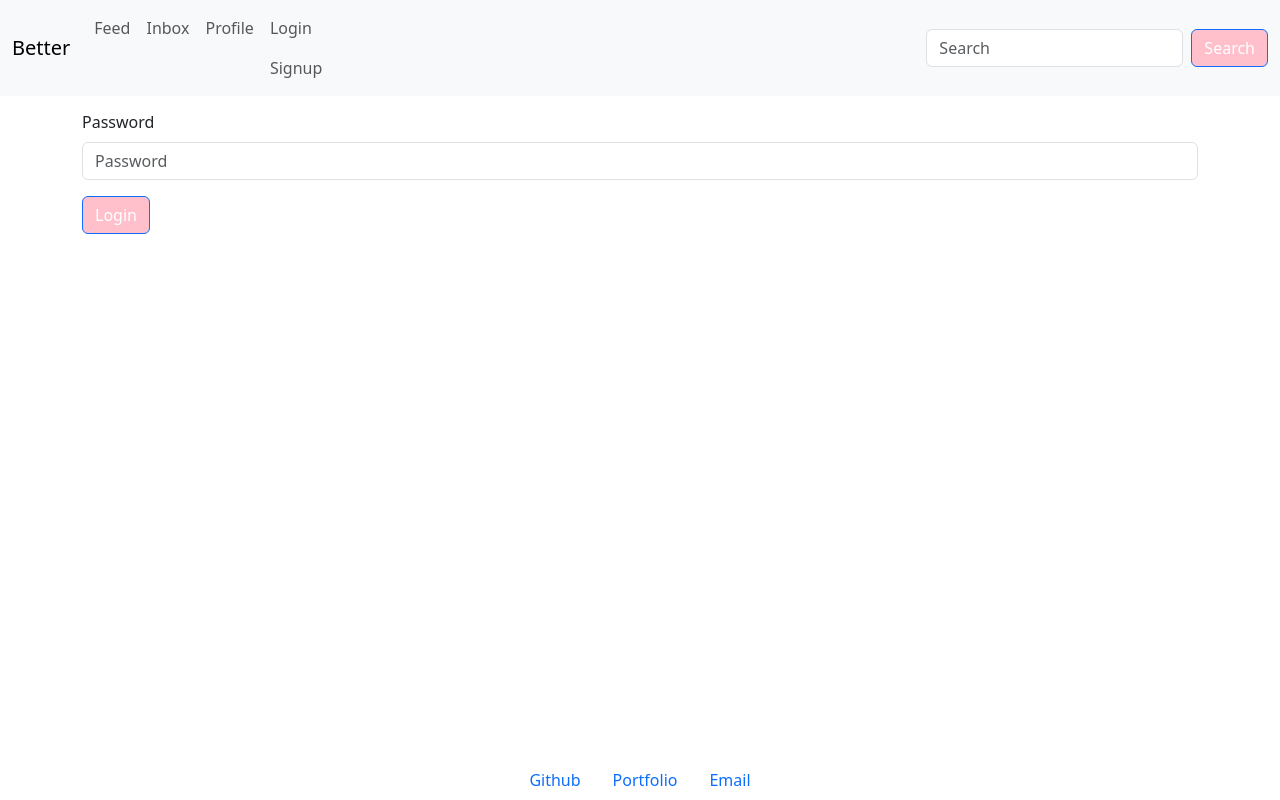
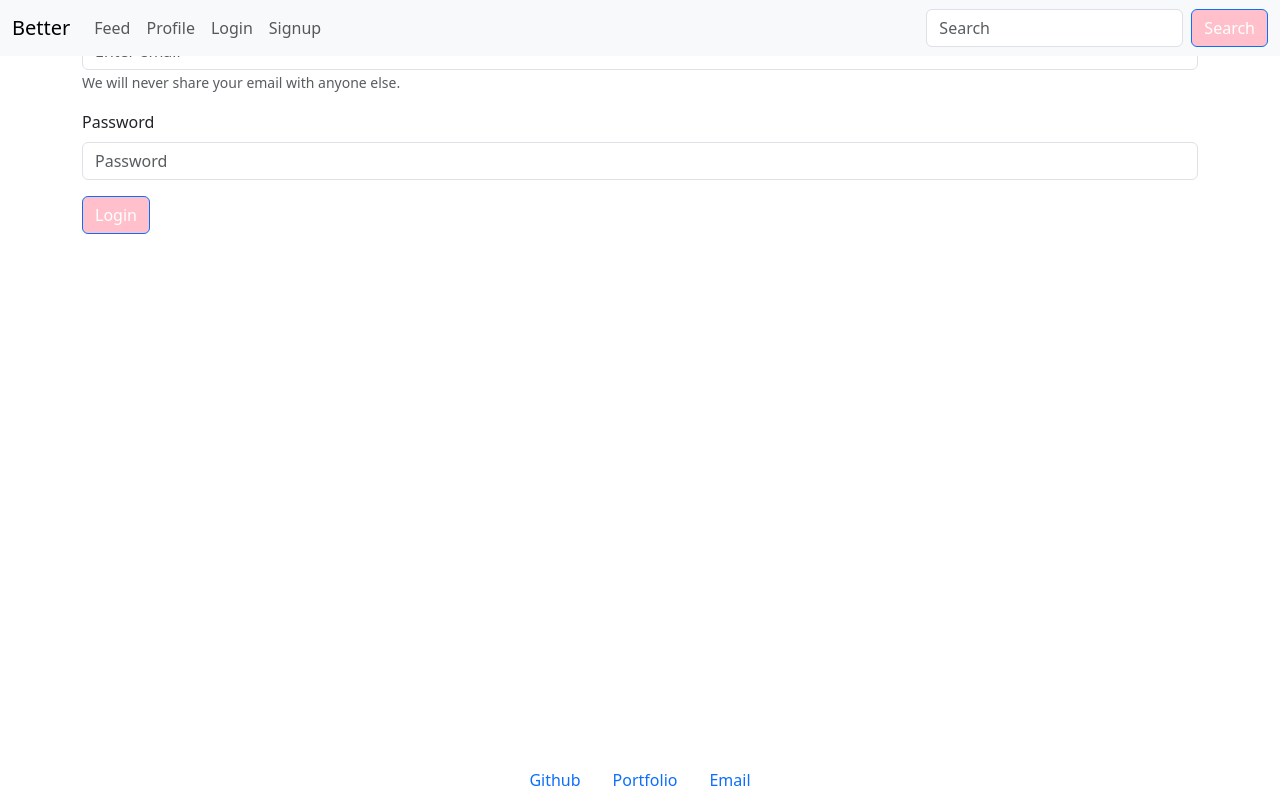
Before and after one commit to brennaveir/better, a React (Vite) app in the folder client/: page /login in a window 1280 px wide. Built offline with nearby package versions, Linux system fonts and the light colour scheme.

Commit message:
login and signup links working

```diff
--- a/client/src/App.jsx
+++ b/client/src/App.jsx
@@ -12,7 +12,7 @@ import { setContext } from '@apollo/client/link/context';
 import Navigation from './components/Navbar.jsx';
 import Feed from './pages/Feed.jsx';
 import Profile from './pages/Profile.jsx';
-import Login from './components/Login';
+import Login from './components/Login.jsx';
 import SignUp from './components/SignUp.jsx';
 import Footer from './components/Footer.jsx';
 
--- a/client/src/components/Navbar.jsx
+++ b/client/src/components/Navbar.jsx
@@ -26,13 +26,12 @@ function Navigation() {
           >
 
             <Nav.Link href="/">Feed</Nav.Link>
-            <Nav.Link href="/Inbox">Inbox</Nav.Link>
-            <Nav.Link href="/Profile">Profile</Nav.Link>
-            <div>
+            {/* <Nav.Link href="/Inbox">Inbox</Nav.Link> */}
+            <Nav.Link href="/profile">Profile</Nav.Link>
             {Auth.loggedIn() ? (
             <>
               <Nav.Link className="btn btn-lg btn-info m-2" to="/me">
-                {Auth.getProfile().data.username}'s profile
+                {Auth.getProfile().data.username}
               </Nav.Link>
               <Nav.Link onClick={logout}>
                 Logout
@@ -40,15 +39,14 @@ function Navigation() {
             </>
           ) : (
             <>
-              <Nav.Link to="/login">
+              <Nav.Link href="/login">
                 Login
               </Nav.Link>
-              <Nav.Link  to="/signup">
+              <Nav.Link  href="/signup">
                 Signup
               </Nav.Link>
             </>
           )}
-            </div>
           </Nav>
           <Form className="d-flex">
             <Form.Control
--- a/client/src/pages/Profile.jsx
+++ b/client/src/pages/Profile.jsx
@@ -1,6 +1,10 @@
 import React from 'react';
 
 const Profile = () => {
+return (
+     <h1>This will be the profile</h1>
+     )
+
 
 }
 
```
